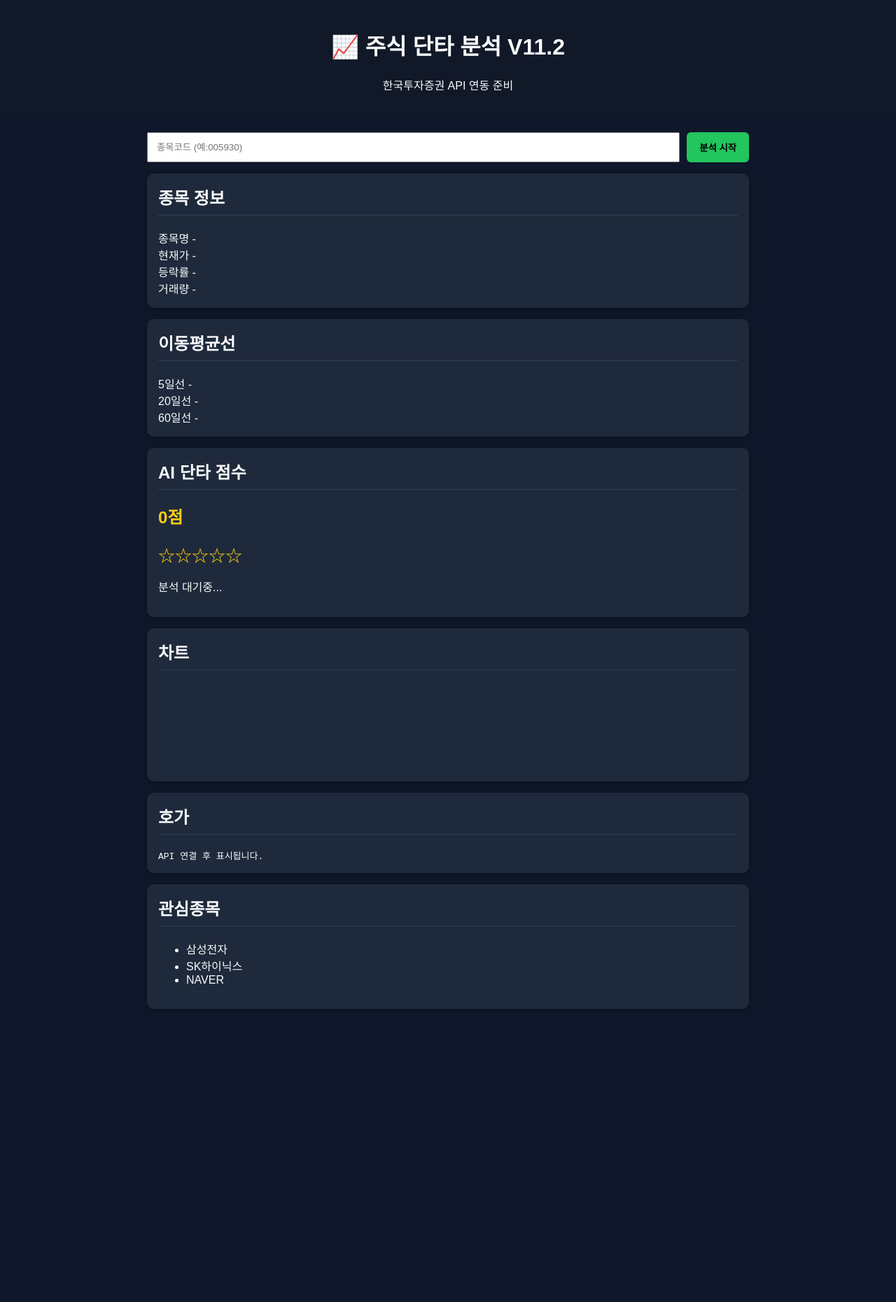
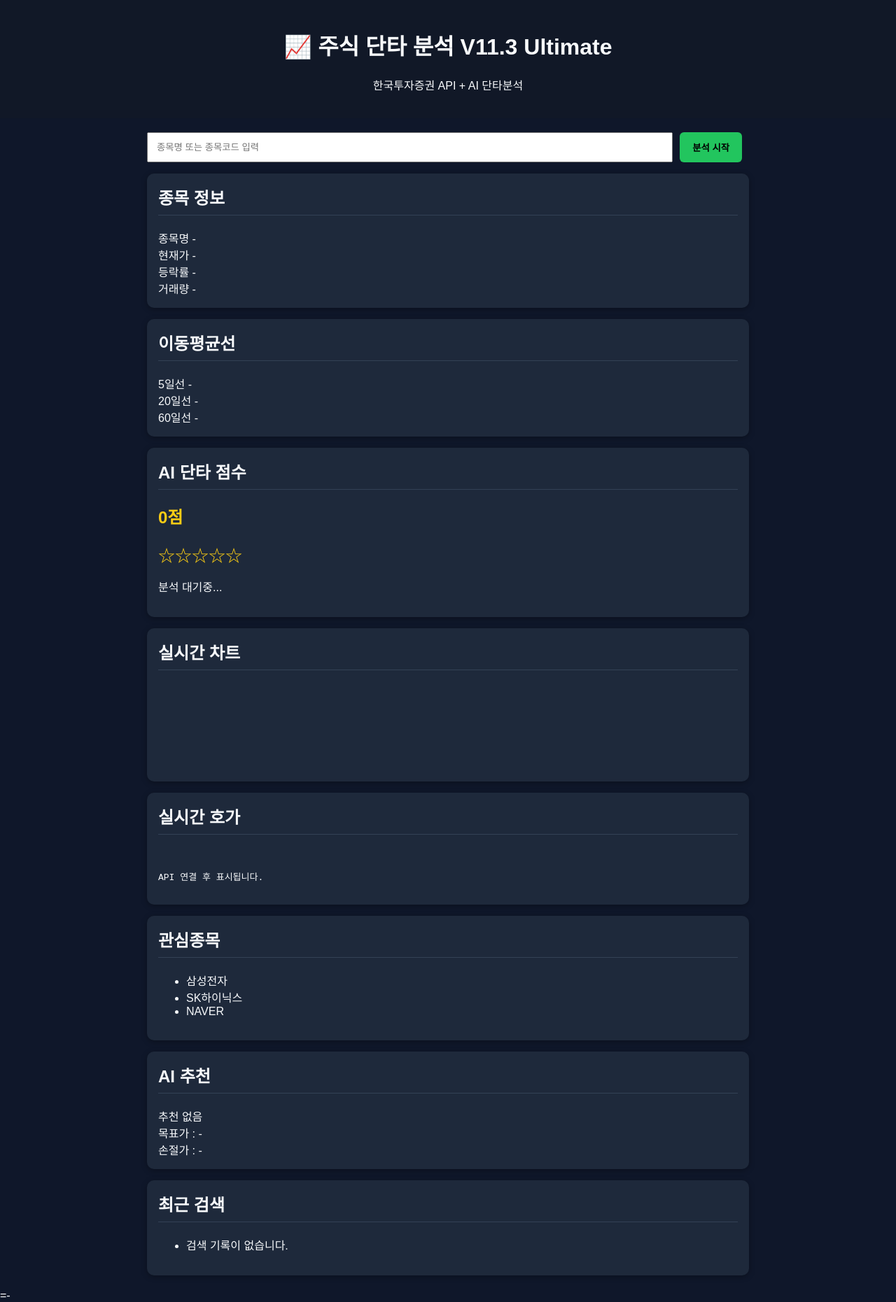
Before and after one commit to ASAN-INJU/jooseek, a website: page index.html in a window 1280 px wide. Shown: the whole page at 70% size. Before the commit the page ends 1462 px from the top, so only its background shows below. Drawn offline with nearby package versions, Linux system fonts and the light colour scheme; no server answers.

Commit message:
Update title and content for version 11.3 Ultimate

```diff
--- a/index.html
+++ b/index.html
@@ -1,58 +1,188 @@
 <!DOCTYPE html>
 <html lang="ko">
 <head>
+
 <meta charset="UTF-8">
 <meta name="viewport" content="width=device-width, initial-scale=1.0">
-<title>주식 단타 분석 V11.2</title>
+
+<title>주식 단타 분석 V11.3 Ultimate</title>
+
 <link rel="stylesheet" href="style.css">
+
 <script src="https://cdn.jsdelivr.net/npm/chart.js"></script>
+
 </head>
+
 <body>
+
 <header>
-<h1>📈 주식 단타 분석 V11.2</h1>
-<p>한국투자증권 API 연동 준비</p>
+
+<h1>📈 주식 단타 분석 V11.3 Ultimate</h1>
+
+<p>
+한국투자증권 API + AI 단타분석
+</p>
+
 </header>
+
 <main class="container">
+
+<!-- 검색 -->
+
 <section class="search-box">
-<input id="stockCode" placeholder="종목코드 (예:005930)">
-<button onclick="getPrice()">분석 시작</button>
+
+<input
+type="text"
+id="stockCode"
+placeholder="종목명 또는 종목코드 입력"
+autocomplete="off">
+
+<button onclick="getPrice()">
+분석 시작
+</button>
+
+<div id="suggestions"></div>
+
 </section>
+
+<!-- 종목 정보 -->
+
 <section class="card">
+
 <h2>종목 정보</h2>
+
 <div>종목명 <span id="name">-</span></div>
+
 <div>현재가 <span id="price">-</span></div>
+
 <div>등락률 <span id="change">-</span></div>
+
 <div>거래량 <span id="volume">-</span></div>
+
 </section>
+
+<!-- 이동평균 -->
+
 <section class="card">
+
 <h2>이동평균선</h2>
+
 <div>5일선 <span id="ma5">-</span></div>
+
 <div>20일선 <span id="ma20">-</span></div>
+
 <div>60일선 <span id="ma60">-</span></div>
+
 </section>
+
+<!-- AI -->
+
 <section class="card">
+
 <h2>AI 단타 점수</h2>
+
 <h1 id="score">0점</h1>
-<div id="star">☆☆☆☆☆</div>
-<p id="comment">분석 대기중...</p>
+
+<div id="star">
+☆☆☆☆☆
+</div>
+
+<p id="comment">
+분석 대기중...
+</p>
+
 </section>
+
+<!-- 차트 -->
+
 <section class="card">
-<h2>차트</h2>
-<canvas id="priceChart" height="120"></canvas>
+
+<h2>실시간 차트</h2>
+
+<canvas
+id="priceChart"
+height="120">
+</canvas>
+
 </section>
+
+<!-- 호가 -->
+
 <section class="card">
-<h2>호가</h2>
-<div id="orderbook">API 연결 후 표시됩니다.</div>
+
+<h2>실시간 호가</h2>
+
+<div id="orderbook">
+
+API 연결 후 표시됩니다.
+
+</div>
+
 </section>
+
+<!-- 관심종목 -->
+
 <section class="card">
+
 <h2>관심종목</h2>
+
 <ul id="favorites">
+
 <li>삼성전자</li>
+
 <li>SK하이닉스</li>
+
 <li>NAVER</li>
+
 </ul>
+
 </section>
+
+<!-- AI 추천 -->
+
+<section class="card">
+
+<h2>AI 추천</h2>
+
+<div id="recommend">
+
+추천 없음
+
+</div>
+
+<div>
+
+목표가 :
+<span id="targetPrice">-</span>
+
+</div>
+
+<div>
+
+손절가 :
+<span id="stopPrice">-</span>
+
+</div>
+
+</section>
+
+<!-- 최근 검색 -->
+
+<section class="card">
+
+<h2>최근 검색</h2>
+
+<ul id="recentSearch">
+
+<li>검색 기록이 없습니다.</li>
+
+</ul>
+
+</section>
+
 </main>
+
 <script src="script.js"></script>
+
 </body>
-</html>
+</html>=-
```
